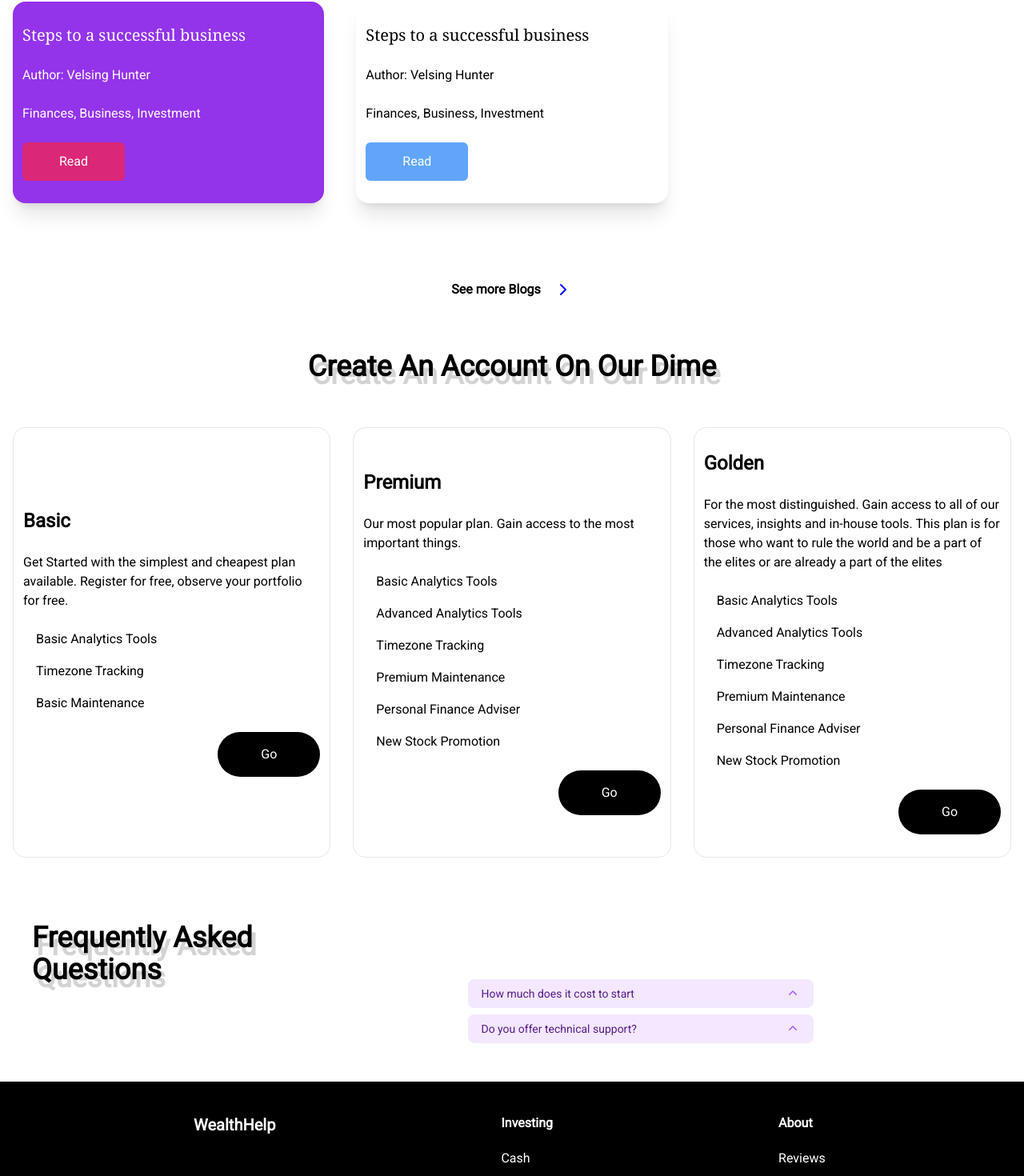
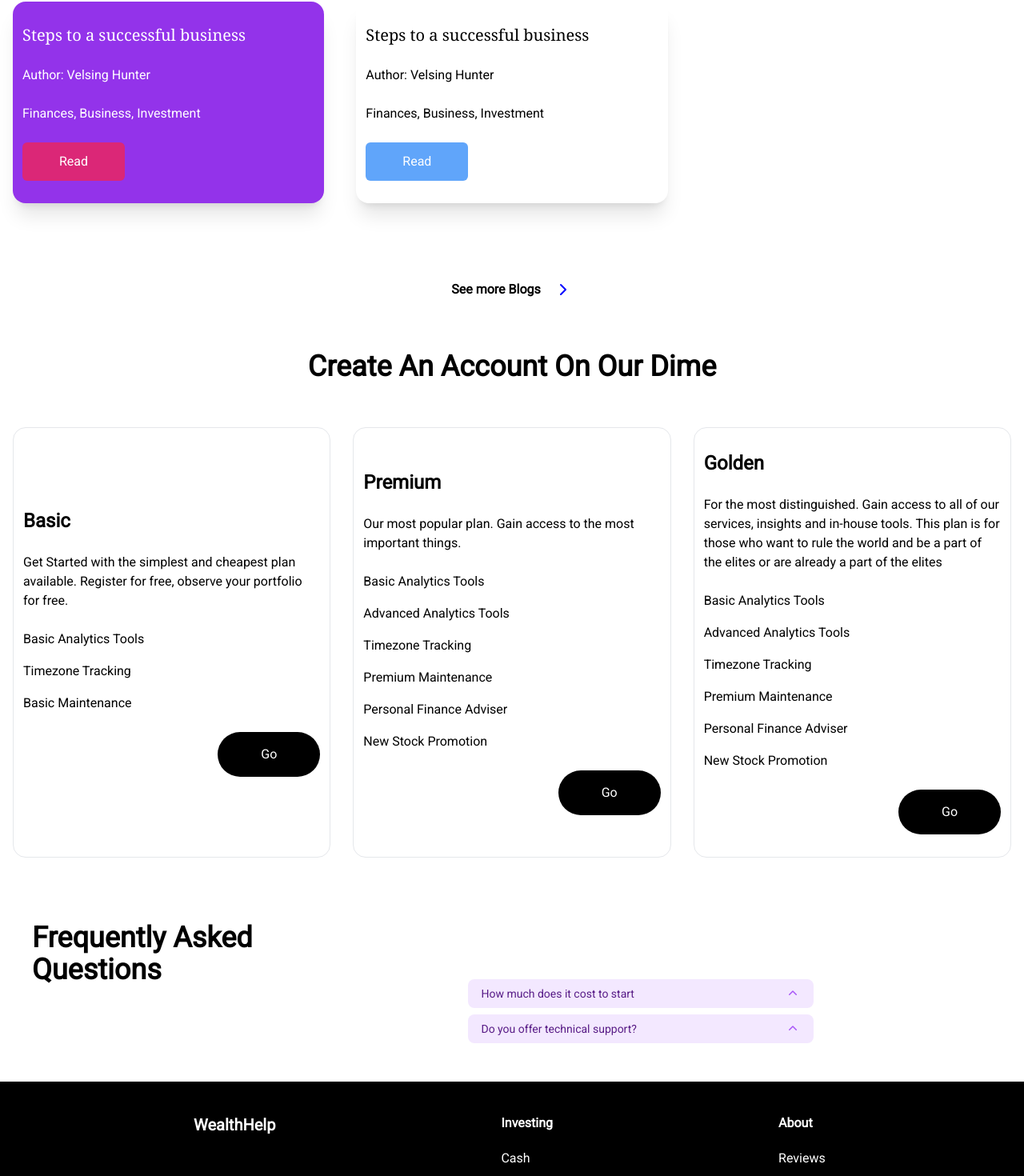
Before and after one commit to Mayor-Rhymes/roboadvisor, a React (Vite) app: page / in a window 1280 px wide. Shown: the part 1514-2984 px from the top of the page at 80% size. Built offline with nearby package versions, Linux system fonts and the light colour scheme.

Commit message:
Fixed design inconsistencies

```diff
--- a/src/components/Blogs.tsx
+++ b/src/components/Blogs.tsx
@@ -16,7 +16,6 @@ export default function Blogs() {
     >
       <h3
         className="text-center text-4xl font-bold"
-        style={{ textShadow: "5px 10px lightgrey" }}
       >
         Do you like Blogs? We have Financial Blogs Authored By Highly Qualified
         People
--- a/src/components/Offers.tsx
+++ b/src/components/Offers.tsx
@@ -4,7 +4,7 @@ import Card from "./ui/Card";
 
 export default function Offers() {
   return (
-    <motion.div initial={{scale: 0, translateX: -100}} whileInView={{scale: 1, translateX: 1}} className="py-5 px-4 flex flex-col gap-10">
+    <motion.div transition={{duration: .5, ease: "easeIn"}} initial={{scale: 0, translateX: -100}} whileInView={{scale: 1, translateX: 1}} className="py-5 px-4 flex flex-col gap-10">
       <h4 className="text-3xl font-bold">Our Offers</h4>
 
       <div className="flex flex-col lg:flex-row gap-10">
--- a/src/pages/Home.tsx
+++ b/src/pages/Home.tsx
@@ -25,7 +25,6 @@ export default function Home() {
       >
         <h3
           className="text-center text-4xl font-bold"
-          style={{ textShadow: "5px 10px lightgrey" }}
         >
           Create An Account On Our Dime
         </h3>
@@ -37,7 +36,7 @@ export default function Home() {
               Get Started with the simplest and cheapest plan available.
               Register for free, observe your portfolio for free.
             </p>
-            <ul className="px-4 flex flex-col gap-4">
+            <ul className="flex flex-col gap-4">
               <li>Basic Analytics Tools</li>
               <li>Timezone Tracking</li>
               <li>Basic Maintenance</li>
@@ -51,7 +50,7 @@ export default function Home() {
             <p>
               Our most popular plan. Gain access to the most important things.
             </p>
-            <ul className="px-4 flex flex-col gap-4">
+            <ul className="flex flex-col gap-4">
               <li>Basic Analytics Tools</li>
               <li>Advanced Analytics Tools</li>
               <li>Timezone Tracking</li>
@@ -71,7 +70,7 @@ export default function Home() {
               rule the world and be a part of the elites or are already a part
               of the elites
             </p>
-            <ul className="px-4 flex flex-col gap-4">
+            <ul className="flex flex-col gap-4">
               <li>Basic Analytics Tools</li>
               <li>Advanced Analytics Tools</li>
               <li>Timezone Tracking</li>
@@ -89,7 +88,6 @@ export default function Home() {
       <div className="py-10 flex justify-evenly flex-col lg:flex-row px-10">
         <h3
           className="text-4xl font-bold grow"
-          style={{ textShadow: "5px 10px lightgrey" }}
         >
           Frequently Asked Questions
         </h3>
```
